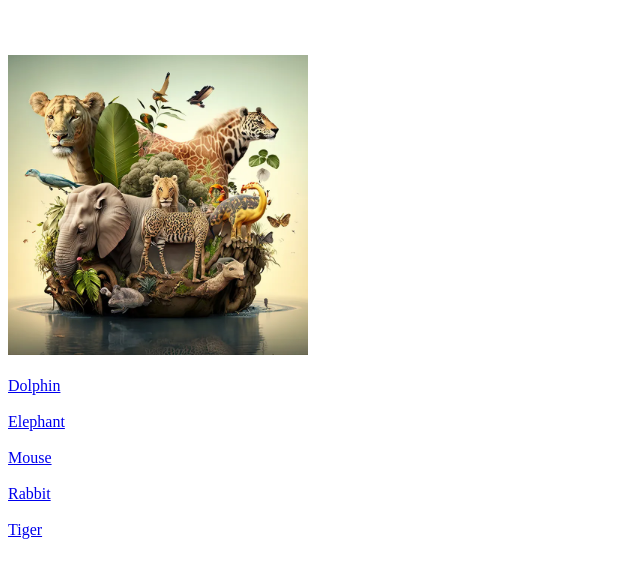
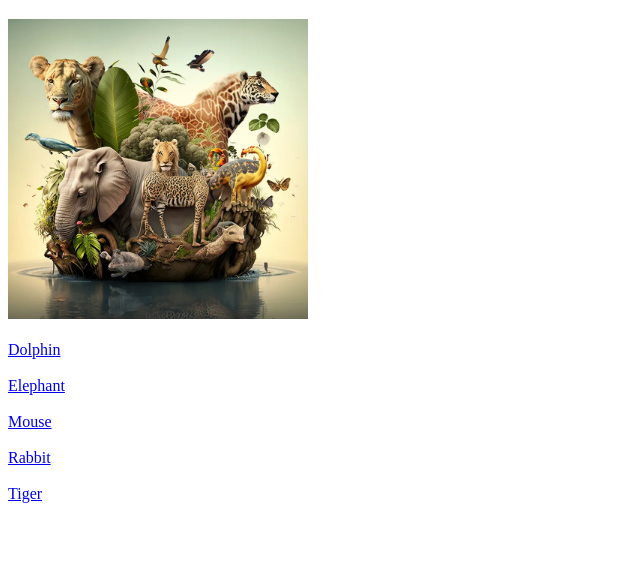
Before and after one commit to GauriTh06/folder, a plain HTML site: page index.html in a window 1280 px wide. Shown: the part 61-638 px from the top of the page, without its empty margins (0-640 px from the left). Drawn offline with Linux system fonts and the light colour scheme.

Commit message:
space resolved

```diff
--- a/index.html
+++ b/index.html
@@ -5,7 +5,7 @@
     <title>Animal Gallery</title>
 </head>
 <body>
-    <h1>Welcome to the Animal Gallery</h1><br/><br/>
+    <h1>Welcome to the Animal Gallery</h1>
     <img src="./img/animal kingdom-.webp" height="300px"><br/><br/>
     <a href="./pages/dolphin.html">Dolphin</a><br/><br/>
     <a href="./pages/elephant.html">Elephant</a><br/><br/>
```
